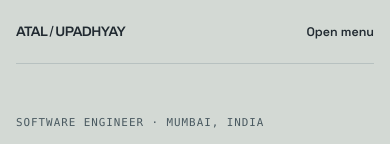
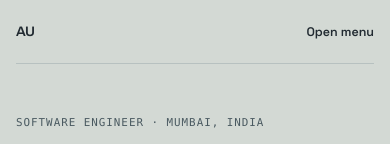
Before and after one commit to atal98/portfolio, a React (Vite) app: page / in a window 390 px wide. Shown: the top 144 px of the page. Built offline with nearby package versions, Linux system fonts and the light colour scheme.

Commit message:
feat: enhance site header with responsive branding and menu toggle functionality

```diff
--- a/src/main.jsx
+++ b/src/main.jsx
@@ -358,8 +358,11 @@ function Header() {
 
   const closeMenu = () => setMenuOpen(false)
 
-  return <header className="site-header">
-    <a className="brand" href="#top" onClick={closeMenu} aria-label="Atal Upadhyay, back to top">ATAL / UPADHYAY</a>
+  return <header className={`site-header${menuOpen ? ' is-menu-open' : ''}`}>
+    <a className="brand" href="#top" onClick={closeMenu} aria-label="Atal Upadhyay, back to top">
+      <span className="brand-full">ATAL / UPADHYAY</span>
+      <span className="brand-compact" aria-hidden="true">AU</span>
+    </a>
     <button className="menu-toggle" type="button" aria-expanded={menuOpen} aria-controls="primary-navigation" onClick={() => setMenuOpen((open) => !open)}>
       {menuOpen ? 'Close menu' : 'Open menu'}
     </button>
--- a/src/styles.css
+++ b/src/styles.css
@@ -23,7 +23,7 @@
 
 * { box-sizing: border-box; }
 html { scroll-behavior: smooth; }
-body { min-width: 320px; margin: 0; background: var(--bg); }
+body { min-width: 0; margin: 0; background: var(--bg); }
 .radix-themes { min-height: 100vh; background: var(--bg); color: var(--ink); }
 body:has(.intro) { overflow: hidden; }
 a { color: inherit; text-decoration: none; }
@@ -47,6 +47,7 @@ svg { width: 18px; height: 18px; fill: none; stroke: currentColor; stroke-lineca
 
 .site-header { position: sticky; z-index: 30; top: 0; display: grid; grid-template-columns: 1fr auto 1fr; width: min(1320px, calc(100% - 48px)); min-height: 72px; margin: auto; align-items: center; gap: 22px; border-bottom: 1px solid var(--line); background: color-mix(in srgb, var(--bg) 92%, transparent); backdrop-filter: blur(12px); }
 .brand { display: inline-flex; min-height: 44px; align-items: center; font: 600 .86rem var(--display); letter-spacing: -.04em; }
+.brand-compact { display: none; }
 .site-header nav { display: flex; gap: 22px; }
 .site-header nav a, .resume-link { display: inline-flex; min-width: 44px; min-height: 44px; align-items: center; justify-content: center; gap: 7px; color: var(--muted); font-size: .78rem; transition: color .18s var(--ease); }
 .site-header nav a:hover, .resume-link:hover { color: var(--ink); }
@@ -285,6 +286,15 @@ h2 { max-width: 12ch; margin: 18px 0 26px; font-size: clamp(3rem, 5.3vw, 5.8rem)
   .hero-copy { max-width: 650px; }
   .hero-map { min-height: 460px; }
   .hero-footer { position: relative; bottom: auto; margin-top: -40px; }
+  .site-header { grid-template-columns: 1fr auto; min-height: 64px; }
+  .brand-full { display: none; }
+  .brand-compact { display: inline; }
+  .resume-link { display: none; }
+  .menu-toggle { display: inline-flex; min-height: 44px; align-items: center; justify-self: end; flex-shrink: 0; border: 0; padding: 0; color: var(--ink); background: transparent; cursor: pointer; font-size: .78rem; font-weight: 600; white-space: nowrap; }
+  .site-header nav { position: absolute; top: 64px; right: 0; left: 0; display: none; gap: 0; border-bottom: 1px solid var(--line); padding: 8px 16px 16px; background: var(--bg); }
+  .site-header nav.is-open { display: grid; }
+  .site-header.is-menu-open { margin-bottom: 121px; }
+  .site-header nav a { min-height: 48px; border-bottom: 1px solid var(--line); }
   .work-navigator-intro, .work-navigator-layout, .case-body, .case-system-practice { grid-template-columns: 1fr; }
   .work-navigator-intro { gap: 18px; }
   .work-navigator-layout { gap: 56px; }
@@ -296,12 +306,6 @@ h2 { max-width: 12ch; margin: 18px 0 26px; font-size: clamp(3rem, 5.3vw, 5.8rem)
 
 @media (max-width: 700px) {
   .site-header, .hero, .section-shell, .site-footer { width: min(100% - 32px, 1320px); }
-  .site-header { grid-template-columns: 1fr auto; min-height: 64px; }
-  .resume-link { display: none; }
-  .menu-toggle { display: inline-flex; min-height: 44px; align-items: center; border: 0; padding: 0; color: var(--ink); background: transparent; cursor: pointer; font-size: .78rem; font-weight: 600; }
-  .site-header nav { position: absolute; top: 64px; right: 0; left: 0; display: none; gap: 0; border-bottom: 1px solid var(--line); padding: 8px 16px 16px; background: var(--bg); }
-  .site-header nav.is-open { display: grid; }
-  .site-header nav a { min-height: 48px; border-bottom: 1px solid var(--line); }
   .hero { min-height: calc(100svh - 64px); padding: 52px 0 44px; }
   .hero h1 { margin: 16px 0 20px; font-size: clamp(3.85rem, 18vw, 6.2rem); }
   .hero-actions { gap: 14px; margin-top: 28px; }
@@ -357,6 +361,11 @@ h2 { max-width: 12ch; margin: 18px 0 26px; font-size: clamp(3rem, 5.3vw, 5.8rem)
   .site-footer { flex-direction: column; padding: 18px 0; line-height: 1.55; }
 }
 
+/* At the 320px floor, the route key and live status are clearer than overlapping map labels. */
+@media (max-width: 340px) {
+  .ioc-map .leaflet-tooltip { display: none; }
+}
+
 @media (prefers-reduced-motion: reduce) {
   html { scroll-behavior: auto; }
   *, *::before, *::after { animation-duration: .01ms !important; animation-iteration-count: 1 !important; scroll-behavior: auto !important; transition-duration: .01ms !important; }
```
